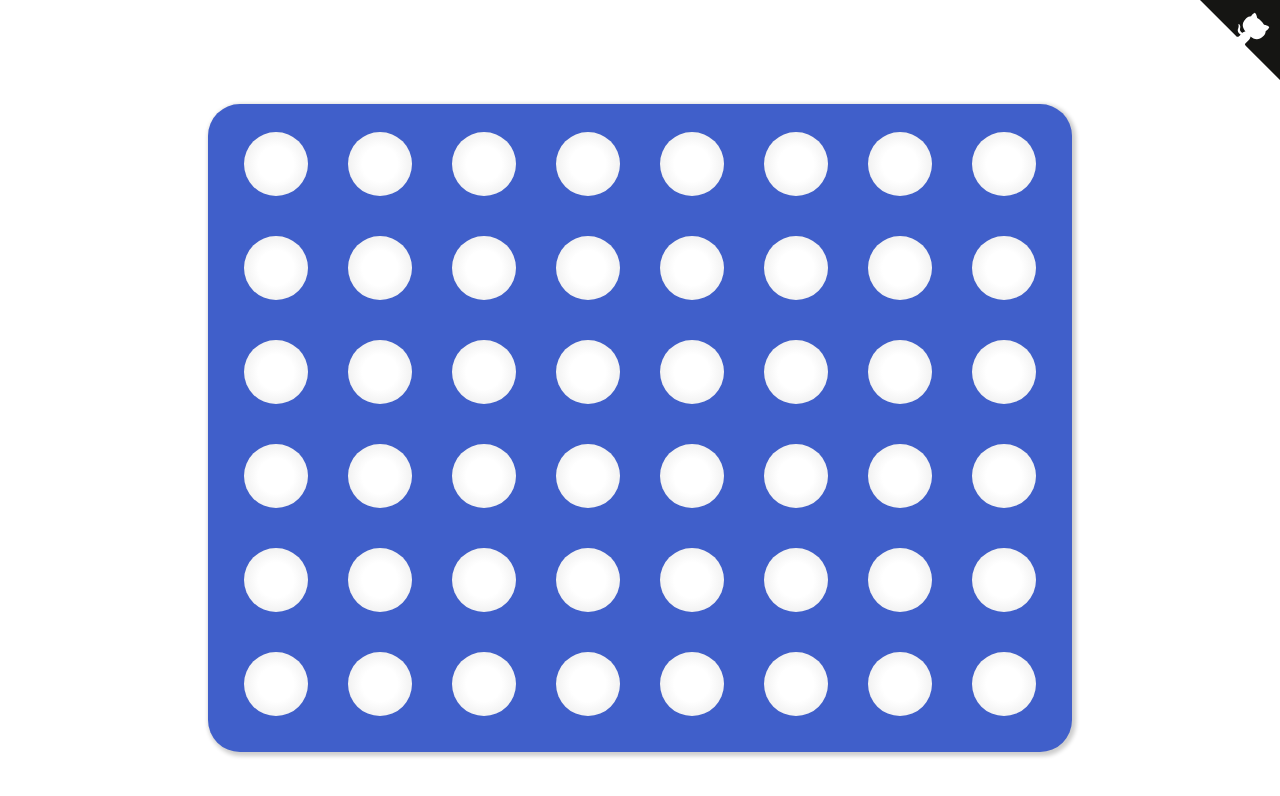
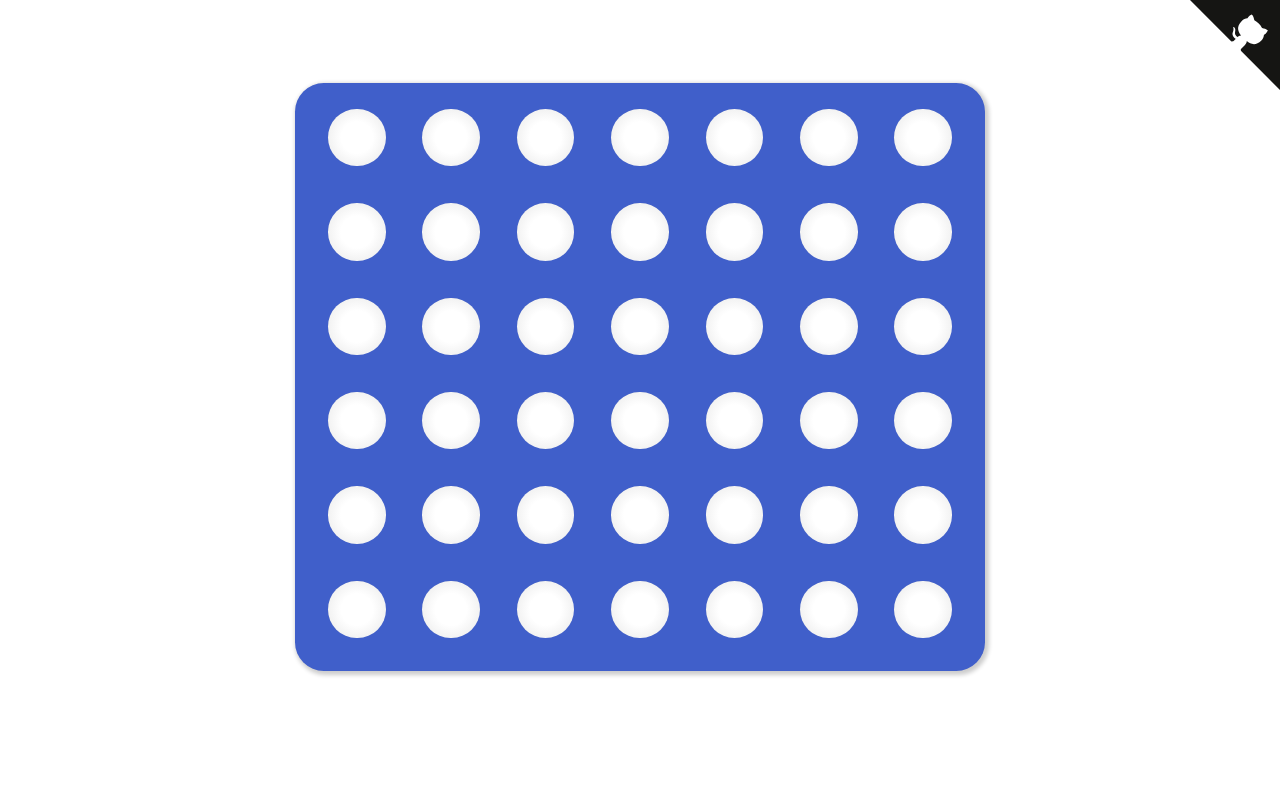
Before and after one commit to dkruythoff/connect4-vue, a Vue app: page / in a window 1280 px wide. Shown: the top 796 px of the page. Built offline with nearby package versions, Linux system fonts and the light colour scheme.

Commit message:
Better layout & scaling

```diff
--- a/public/index.html
+++ b/public/index.html
@@ -27,8 +27,8 @@
 
 <body>
   <a href="https://github.com/dkruythoff/connect4-vue" class="github-corner" aria-label="View source on GitHub"><svg
-      width="80" height="80" viewBox="0 0 250 250"
-      style="fill:#151513; color:#fff; position: absolute; top: 0; border: 0; right: 0;" aria-hidden="true">
+      viewBox="0 0 250 250" style="fill:#151513; color:#fff; position: absolute; top: 0; border: 0; right: 0;"
+      aria-hidden="true">
       <path d="M0,0 L115,115 L130,115 L142,142 L250,250 L250,0 Z"></path>
       <path
         d="M128.3,109.0 C113.8,99.7 119.0,89.6 119.0,89.6 C122.0,82.7 120.5,78.6 120.5,78.6 C119.2,72.0 123.4,76.3 123.4,76.3 C127.3,80.9 125.5,87.3 125.5,87.3 C122.9,97.6 130.6,101.9 134.4,103.2"
@@ -38,6 +38,12 @@
         fill="currentColor" class="octo-body"></path>
     </svg></a>
   <style>
+    .github-corner svg {
+      max-width: 90px;
+      min-width: 30px;
+      width: 10vw;
+    }
+
     .github-corner:hover .octo-arm {
       animation: octocat-wave 560ms ease-in-out
     }
--- a/src/components/Connect4.vue
+++ b/src/components/Connect4.vue
@@ -47,7 +47,7 @@ export default {
   props: {
     cols: {
       type: Number,
-      default: 8
+      default: 7
     },
     rows: {
       type: Number,
@@ -105,6 +105,10 @@ export default {
   text-align: center;
   font-family:'Courier New', Courier, monospace;
 }
+:root, body {
+  padding: 0;
+  margin: 0;
+}
 .game {
   position: relative;
   display: inline-block;
@@ -127,7 +131,7 @@ export default {
   text-align: center;
 }
 .startgame {
-  font-size: 3rem;;
+  font-size: 3rem;
   background-color: #405FCA;
   color: white;
   text-transform: uppercase;
@@ -140,7 +144,6 @@ export default {
 }
 .board {
   display: inline-block;
-  font-size: 32px;
 
   display: flex;
   flex-direction: row;
@@ -148,7 +151,7 @@ export default {
   padding: 1rem;
   background-color: #405FCA;
   border-radius: 2rem;
-  margin-top: 6rem;
+  margin-top: 3rem;
   box-shadow: 2px 2px 4px 2px rgba(0, 0, 0, 0.2);
 }
 .column {
@@ -206,4 +209,20 @@ export default {
   background: rgb(255,250,0);
   background: radial-gradient(circle, rgba(255,250,0,1) 85%, rgba(230,224,0,1) 100%);
 }
+@media screen and (orientation:portrait) {
+  :root {
+    font-size: 1.8vw;
+  }
+  .game {
+    margin-top: 5vw;
+  }
+}
+@media screen and (orientation:landscape) {
+  :root {
+    font-size: 1.8vh;
+  }
+  .game {
+    margin-top: 5vh;
+  }
+}
 </style>
```
